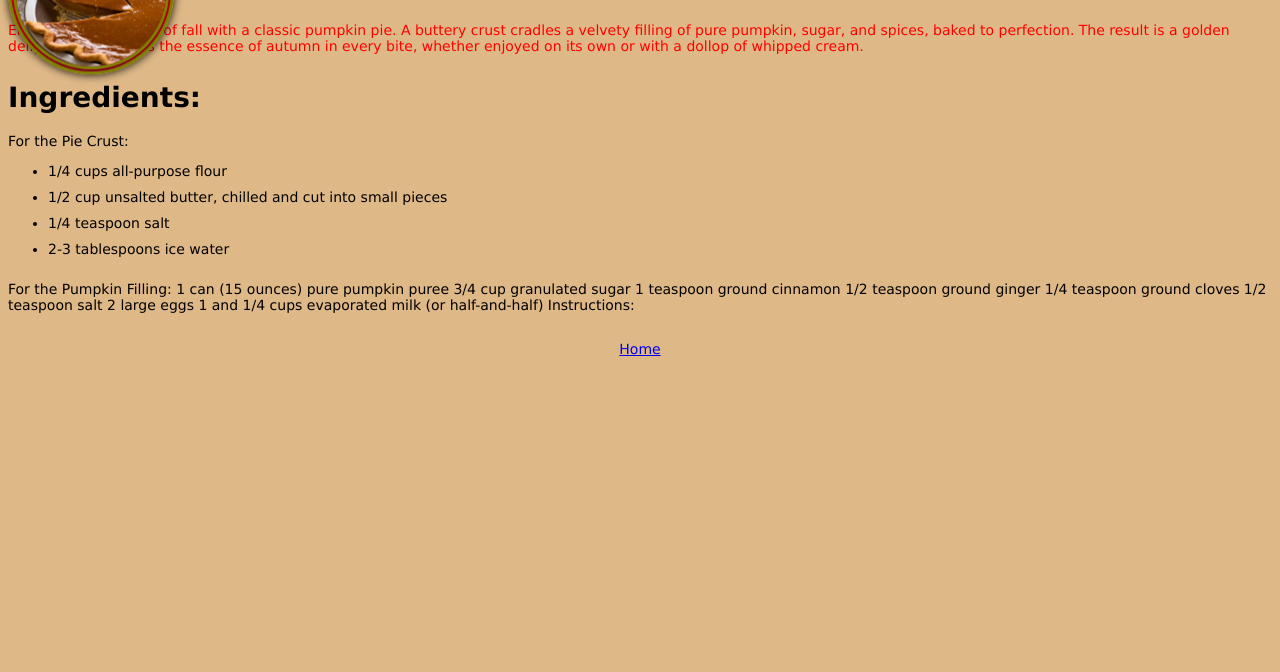
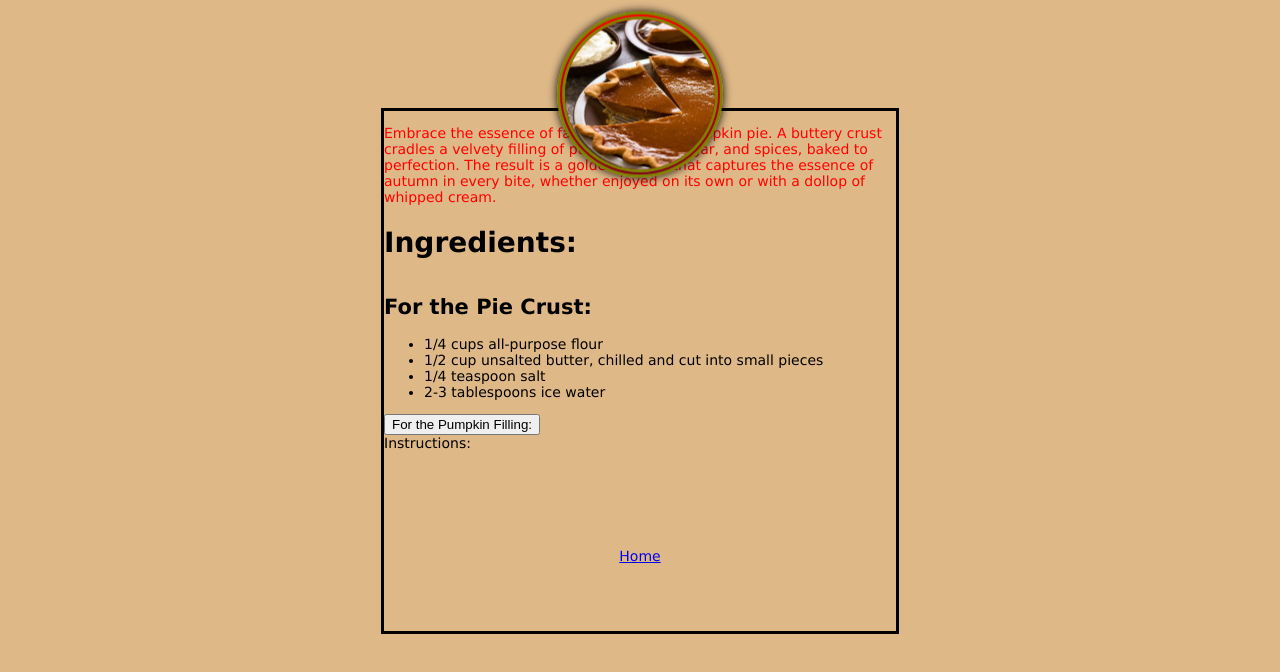
Before and after one commit to Zekkune/odin-recipes, a plain HTML site: page recipes/pumpkinpie.html in a window 1280 px wide. Drawn offline with nearby package versions, Linux system fonts and the light colour scheme; a web font is replaced by a local one.

Commit message:
added jQuery to make list hide and show for ease added new unique styles for attractive design

```diff
--- a/recipes/pumpkinpie.html
+++ b/recipes/pumpkinpie.html
@@ -4,35 +4,54 @@
     <meta charset="UTF-8">
     <meta name="viewport" content="width=device-width, initial-scale=1.0">
     <title>Document</title>
+    <script src="https://ajax.googleapis.com/ajax/libs/jquery/3.7.1/jquery.min.js"></script>
     <link rel="stylesheet" href="recipes.css">
+    <link rel="preconnect" href="https://fonts.googleapis.com">
+    <link rel="preconnect" href="https://fonts.gstatic.com" crossorigin>
+    <link href="https://fonts.googleapis.com/css2?family=Vina+Sans&display=swap" rel="stylesheet">
 </head>
 
 <body class="recipe pumpkin">
 
 
-    <div class="pierecipe">
+    <div class="container">
         <img src="../Pie-pic.webp" alt="img of a scrumptious pumpkin pie" class="pieimg">
         <p class="piedisc">Embrace the essence of fall with a classic pumpkin pie. A buttery crust cradles a velvety filling of pure pumpkin, sugar, and spices, baked to perfection. The result is a golden delight that captures the essence of autumn in every bite, whether enjoyed on its own or with a dollop of whipped cream.</p>
         <p class="Ingredients">
         <h1>Ingredients:</h1>
 
-            For the Pie Crust:
+    <div class="dropdown1">
+        <h2>For the Pie Crust:</h2>
             <ul>
-                <li class="ingredientslist">1/4 cups all-purpose flour</li>
-                <li class="ingredientslist">1/2 cup unsalted butter, chilled and cut into small pieces</li>
-                <li class="ingredientslist">1/4 teaspoon salt</li>
-                <li class="ingredientslist">2-3 tablespoons ice water</li>
+                <li>1/4 cups all-purpose flour</li>
+                <li>1/2 cup unsalted butter, chilled and cut into small pieces</li>
+                <li>1/4 teaspoon salt</li>
+                <li>2-3 tablespoons ice water</li>
             </ul>
+    </div>
 
-            For the Pumpkin Filling:
-            1 can (15 ounces) pure pumpkin puree
-            3/4 cup granulated sugar
-            1 teaspoon ground cinnamon
-            1/2 teaspoon ground ginger
-            1/4 teaspoon ground cloves
-            1/2 teaspoon salt
-            2 large eggs
-            1 and 1/4 cups evaporated milk (or half-and-half)
+    <div class="dropdown2"><button class="dropbtn2" onclick="myDropdown()" id="dropbtn2">For the Pumpkin Filling:</button>
+
+        <div class="dropdown-content2">
+            <ul>
+                <li class="ingredientslist">1 can (15 ounces) pure pumpkin puree</li>
+                <li class="ingredientslist">3/4 cup granulated sugar</li>
+                <li class="ingredientslist">1 teaspoon ground cinnamon</li>
+                <li class="ingredientslist">1/2 teaspoon ground ginger</li>
+                <li class="ingredientslist">1/4 teaspoon ground cloves</li>
+                <li class="ingredientslist">1/2 teaspoon salt</li>
+                <li class="ingredientslist">2 large eggs</li>
+                <li class="ingredientslist">1 and 1/4 cups evaporated milk (or half-and-half)</li>
+            </ul>
+        </div>
+    </div>
+
+
+
+
+
+
+
             Instructions:
 
         </p>
@@ -44,6 +63,6 @@
 
 
 
-
+    <script src="recipes.js"></script>
 </body>
 </html>
--- a/recipes/recipes.js
+++ b/recipes/recipes.js
@@ -0,0 +1,7 @@
+$('.dropdown1').on('click', function() {
+  $(this).toggleClass('ingredientsList');
+});
+
+$('.dropdown2').on('click', function() {
+  $(this).toggleClass('ingredientsList');
+});
```
